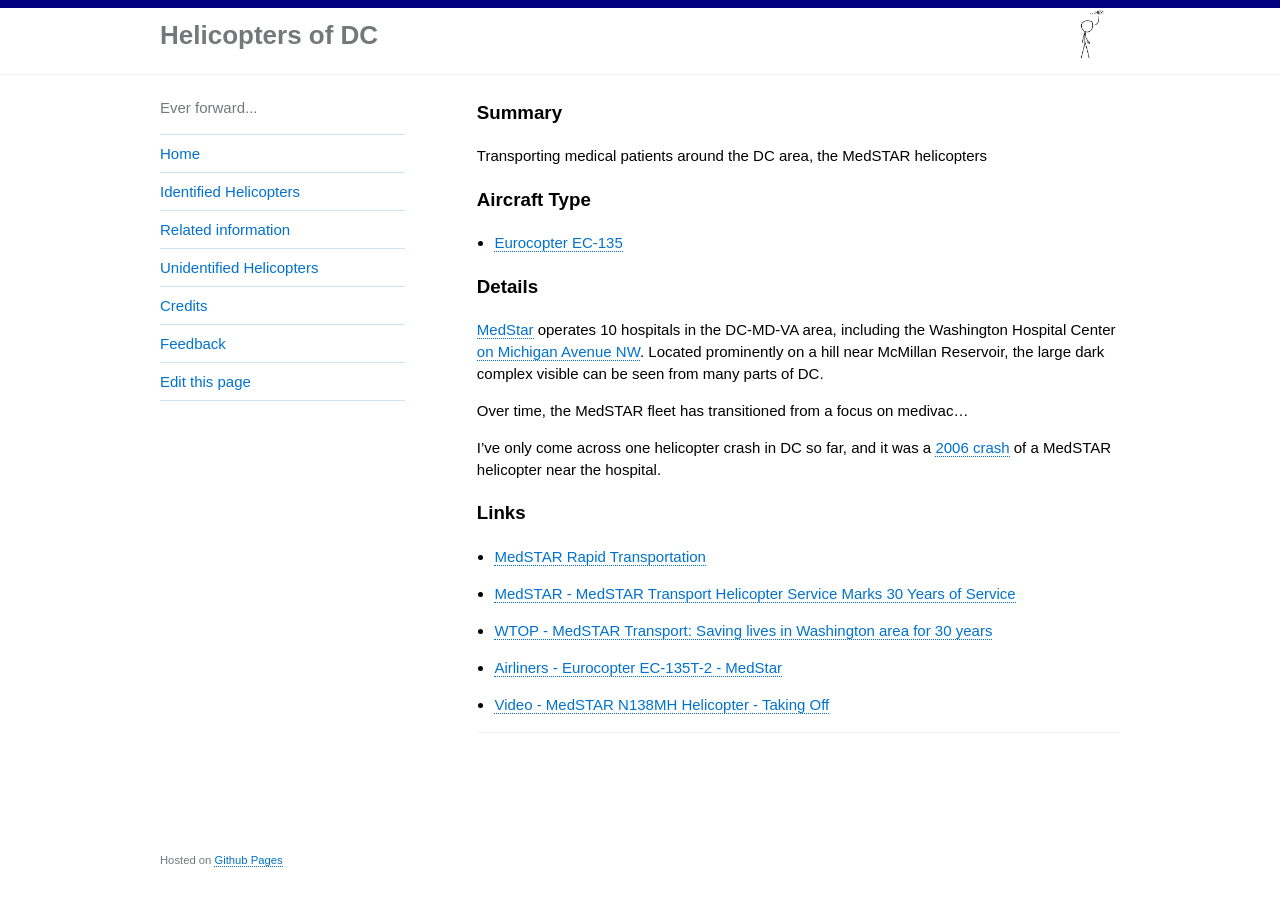
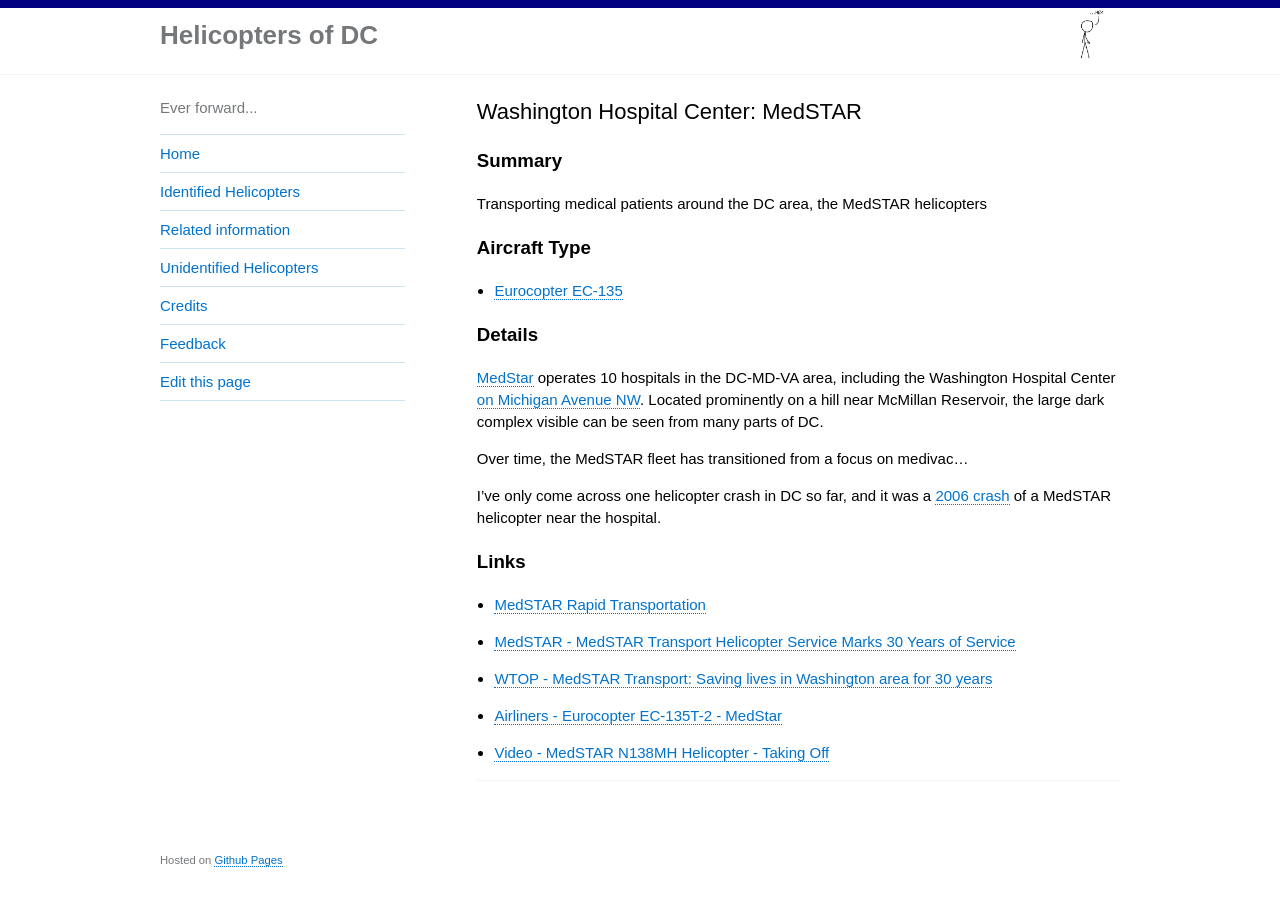
Before and after one commit to gbinal/dc-helicopters, a Jekyll site: the page built from _helicopters/medstar.md, in a window 1280 px wide. Built offline with Jekyll 4.4.1, drawn with Linux system fonts in a browser that asks for light colours.

Commit message:
fixing page

```diff
--- a/_helicopters/medstar.md
+++ b/_helicopters/medstar.md
@@ -1,5 +1,5 @@
 ---
-title: Washington Hospital Center: MedSTAR
+title: 'Washington Hospital Center: MedSTAR'
 image: /pictures/medstar.jpg
 ---
 
```
